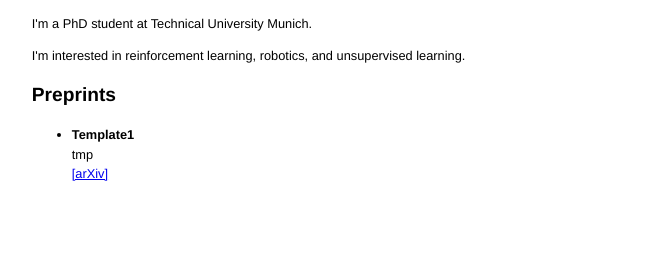
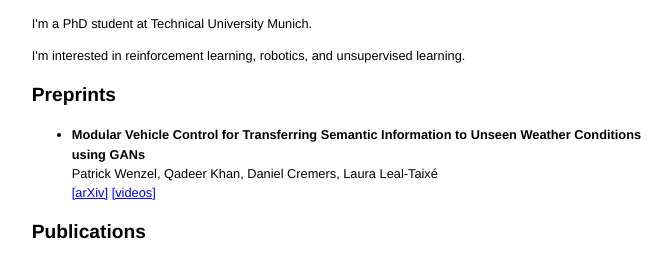
Before and after one commit to pmwenzel/pmwenzel.github.io, a plain HTML site: page index.html in a window 1280 px wide. Shown: the part 59-336 px from the top of the page, without its empty margins (301-973 px from the left). Drawn offline with Linux system fonts and the light colour scheme.

Commit message:
Update index.html

```diff
--- a/index.html
+++ b/index.html
@@ -32,20 +32,25 @@
 
 <p>I'm interested in reinforcement learning, robotics, and unsupervised learning.</p>
 
-
 <h2>Preprints</h2>
 
 <ul>
 
 <li>
-<div class="title">Template1</div>
-<div>tmp</div>
+<div class="title">Modular Vehicle Control for Transferring Semantic Information to Unseen Weather Conditions using GANs</div>
+<div>Patrick Wenzel, Qadeer Khan, Daniel Cremers, Laura Leal-Taixé</div>
 <div>
-  <a href="https://arxiv.org/">[arXiv]</a>
+  <a href="https://arxiv.org/abs/1807.01001">[arXiv]</a>
+  <a href="https://www.youtube.com/playlist?list=PLbT2smuiIncsR_s9YA6KFpsa8gMwus5u7">[videos]</a>
 </div>
 </li>
 
 </ul>
 
+<h2>Publications</h2>
+
+<ul>
+</ul>
+
 </body>
 </html>
```
